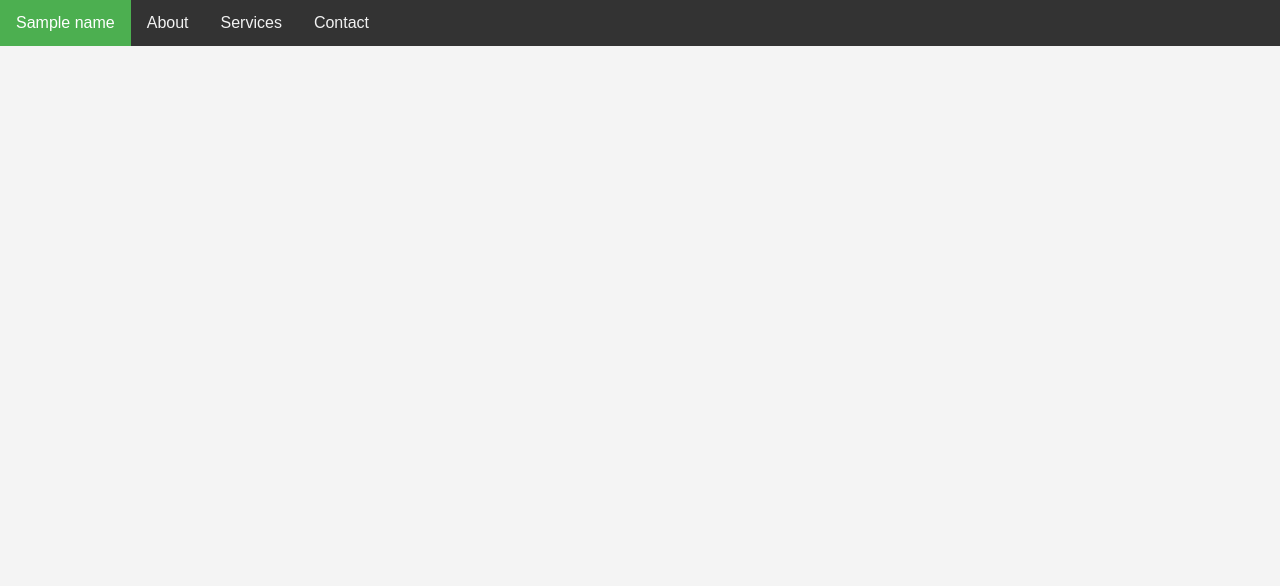
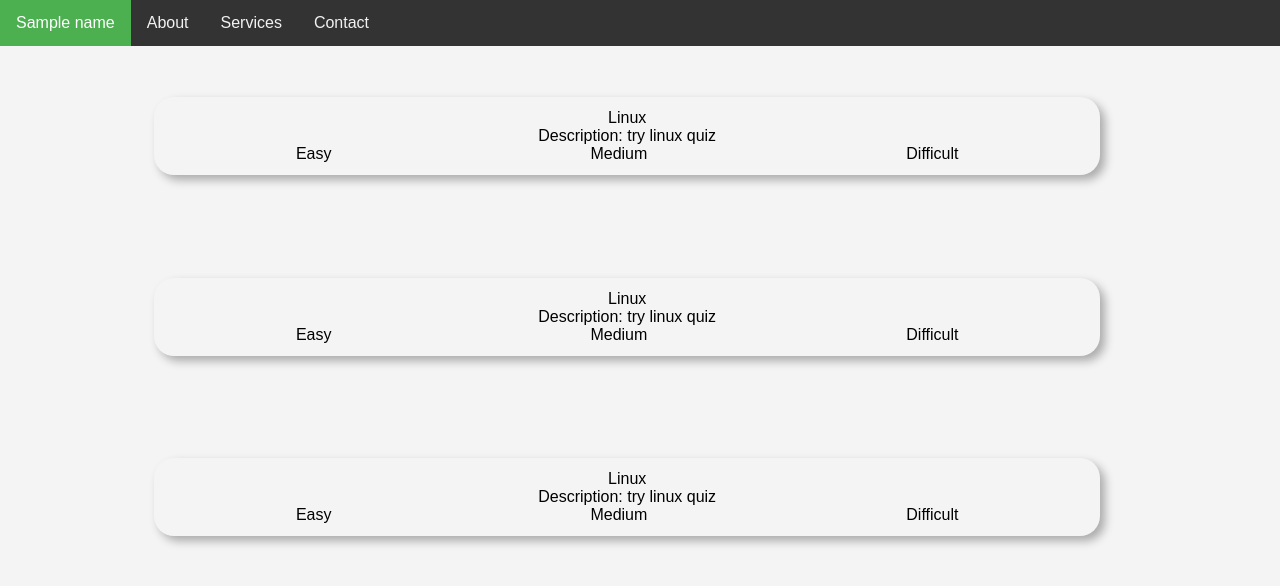
Before and after one commit to tanmays1124/mysite, a Django app: template template/home.html in a window 1280 px wide. Shown: the top 586 px of the page. Run offline with Django 4.2, Linux system fonts and the light colour scheme; the template is opened without the code that fills it: most values are stand-ins (such as "Sample title", 1, 10 or a date in 2020).

Commit message:
added cards in home page

```diff
--- a/static/home.css
+++ b/static/home.css
@@ -29,6 +29,62 @@ body {
             color: white;
         }
 
+        .container{
+            width: 90%;
+            /* border: solid 2px orange; */
+            display: flex;
+            justify-content: center;
+            padding: 4%;
+
+        }
+
+        .card{
+            border: solid 0px rgb(2, 2, 2);
+            display: flex;
+            flex-direction: column;
+            width:80%;
+            border-radius: 20px;
+            padding: 12px;
+            transition: all 300ms ease-in-out;
+            /* background-color: #ffffff;  */
+            box-shadow: 5px 5px 10px rgba(0, 0, 0, 0.3);
+        }
+
+
+
+
+
+
+        .topic{
+            /* border: solid 2px pink; */
+            display: flex;
+            justify-content: center;
+        }
+        .desc{
+            /* border: solid 2px pink; */
+            display: flex;
+            justify-content: center;
+        }
+        .difficulty{
+            /* border: solid 2px pink; */
+            display: flex;
+            flex-direction: row;
+            justify-content: space-around;
+        }
+
+        .card:hover{
+            /* width:82%;
+            font-size: 20px; */
+            transform: scale(1.1);
+        }
+
+
+
+
+
+
+
+
         @media screen and (max-width: 600px) {
             .navbar a {
                 float: none;
--- a/template/home.html
+++ b/template/home.html
@@ -3,7 +3,7 @@
 <!DOCTYPE html>
 <html lang="en">
 <head>
-    <link rel="stylesheet" href="{% static 'home.css' %}"
+    <link rel="stylesheet" href="{% static 'home.css' %}">
     <meta charset="UTF-8">
     <meta name="viewport" content="width=device-width, initial-scale=1.0">
 
@@ -19,5 +19,74 @@
 
 
 
+
+
+
+
+
+
+
+        <div class="container">
+    <div class="card">
+        <div class="topic">
+                Linux
+        </div>
+        <div class="desc">Description: try linux quiz</div>
+        <div class="difficulty">
+            <div class="level">Easy</div>
+            <div class="level">Medium</div>
+            <div class="level">Difficult</div>
+        </div>
+    </div>
+</div>
+
+
+
+<div class="container">
+    <div class="card">
+        <div class="topic">
+                Linux
+        </div>
+        <div class="desc">Description: try linux quiz</div>
+        <div class="difficulty">
+            <div class="level">Easy</div>
+            <div class="level">Medium</div>
+            <div class="level">Difficult</div>
+        </div>
+    </div>
+</div>
+
+
+
+
+
+<div class="container">
+    <div class="card">
+        <div class="topic">
+                Linux
+        </div>
+        <div class="desc">Description: try linux quiz</div>
+        <div class="difficulty">
+            <div class="level">Easy</div>
+            <div class="level">Medium</div>
+            <div class="level">Difficult</div>
+        </div>
+    </div>
+</div>
+
+
+
+
+
+
+
+
+
+
+
+
+
+
+
 </body>
 </html>
```
Also changed, not shown: test.css (+8 -4 lines), test.html (+39 -0 lines).
